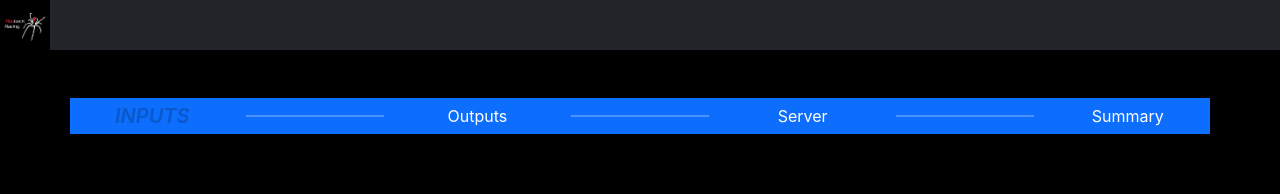
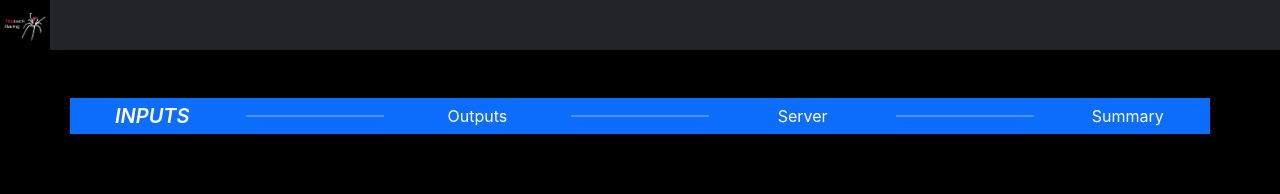
Before and after one commit to GuAiden/rb-nmp-ucf, a React (Create React App) app in the folder client/: page / in a window 1280 px wide. In both pictures the pointer is over the link "INPUTS". Shown: the top 194 px of the page. Built offline with nearby package versions, Linux system fonts and the light colour scheme.

Commit message:
Move test files and stylize menuswitcher component

```diff
--- a/client/src/components/MenuSwitcher/menuswitcher.css
+++ b/client/src/components/MenuSwitcher/menuswitcher.css
@@ -14,7 +14,11 @@
     font-style: italic;
 }
 
-.a:hover {
+.a-selected:hover {
+    color: white;
+}
+
+.a-unselected:hover {
     font-weight: 750;
     color: white;
 }
--- a/client/tsconfig.json
+++ b/client/tsconfig.json
@@ -21,6 +21,7 @@
     "jsx": "react-jsx"
   },
   "include": [
-    "src"
+    "src",
+    "src/tests"
   ],
 }
```
Also changed, not shown: 1 other file (tests, documents, lock files or other folders).
